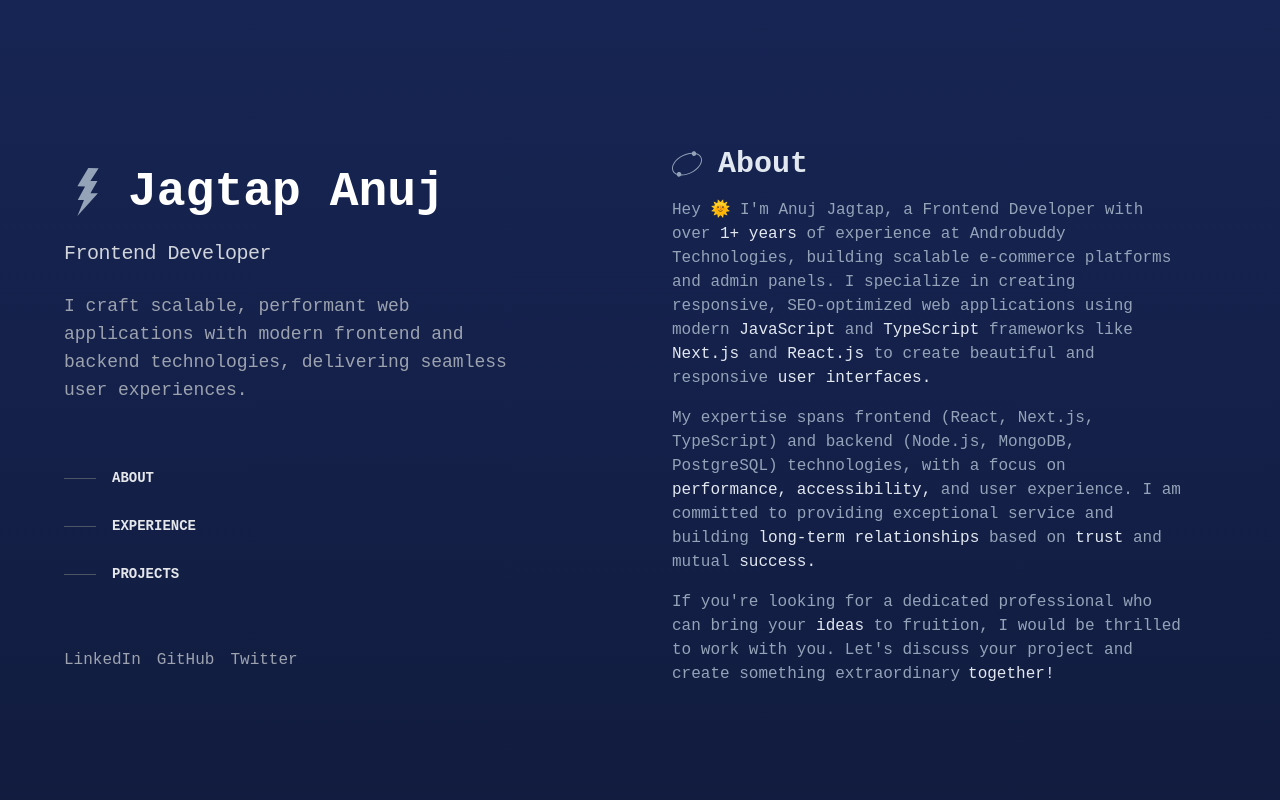
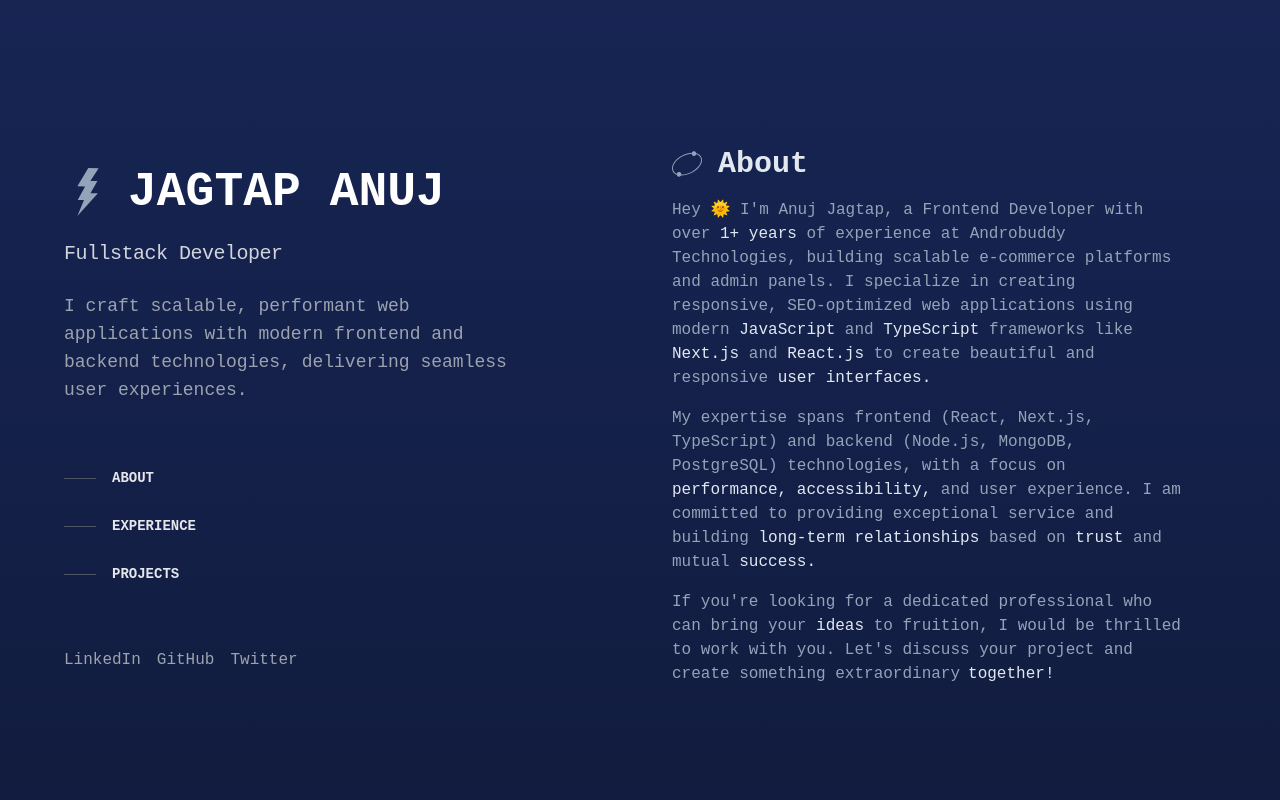
Before and after one commit to ianujjagtap/my-portfolio, a React (Vite) app: page / in a window 1280 px wide. Shown: the top 800 px of the page. Built offline with nearby package versions, Linux system fonts and the light colour scheme.

Commit message:
chore: profile information update

```diff
--- a/src/components/header.jsx
+++ b/src/components/header.jsx
@@ -13,10 +13,10 @@ export const Header = () => {
 			<header className="flex flex-col gap-6">
 				<h2 className="text-4xl sm:text-5xl font-bold  text-white flex gap-4 items-center">
 					<FlashIcon height="48px" width="48px" className="text-slate-400" />{" "}
-					Jagtap Anuj
+					JAGTAP ANUJ
 				</h2>
 				<h5 className="text-lg sm:text-xl font-medium tracking-tight text-gray-300">
-					Frontend Developer
+					Fullstack Developer
 				</h5>
 				<p className="text-base sm:text-lg text-gray-400 leading-relaxed max-w-md">
 					I craft scalable, performant web applications with modern frontend and
```
